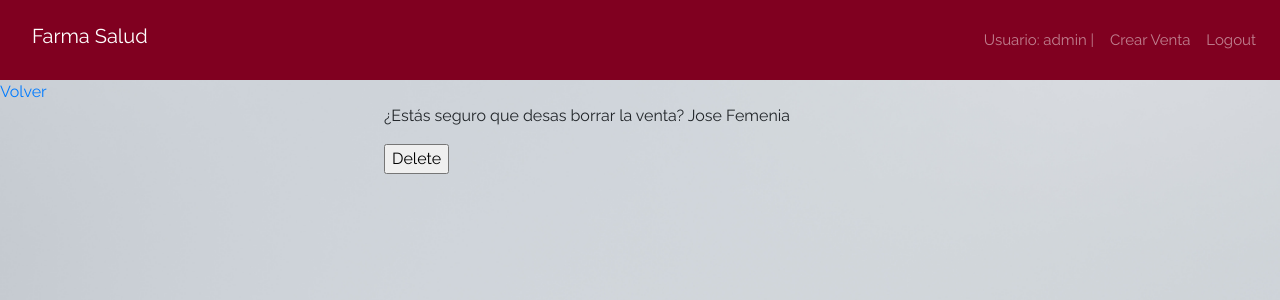
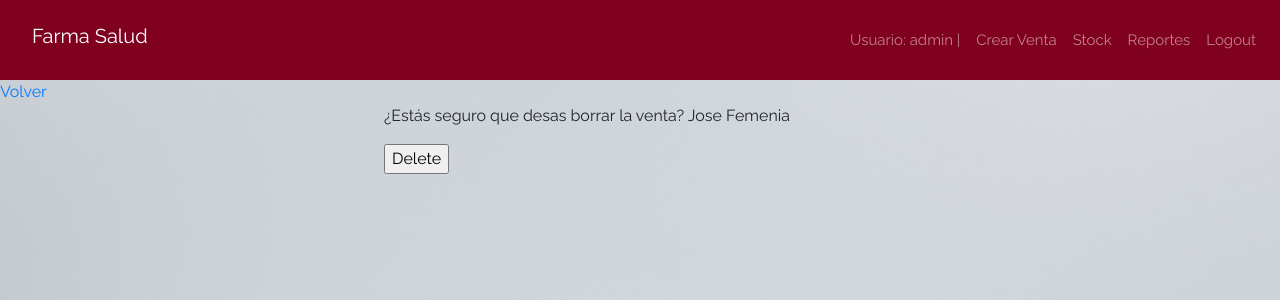
Before and after one commit to CristianF77/FarmaSalud, a Django app: page /cliente/delete/1/ in a window 1280 px wide. Shown: the top 300 px of the page. Run offline with Django 3.2, Linux system fonts and the light colour scheme; a user stored in the database is signed in; data comes from the database, SQL or seed files in the repository; both versions use the stored data as it was after the commit; some libraries are stand-ins or nearby versions.

Commit message:
RF1-Listo

```diff
--- a/GestionStock/settings.py
+++ b/GestionStock/settings.py
@@ -107,7 +107,7 @@ AUTH_PASSWORD_VALIDATORS = [
 
 LANGUAGE_CODE = 'en-us'
 
-TIME_ZONE = 'UTC'
+TIME_ZONE = 'America/Buenos_Aires'
 
 USE_I18N = True
 
--- a/app/views.py
+++ b/app/views.py
@@ -2,7 +2,7 @@ from django.shortcuts import redirect, render
 from django.http import HttpResponse, HttpResponseRedirect
 from .models import Producto, PersonalSucursal, Venta, Item, Cliente, Farmacia, User
 from .forms import ItemForm, VentaForm, AñadirStock, ClienteForm, BuscarClienteForm, SalesSearchForm, ReportForm, FarmaciaForm, BuscarProductoForm
-from .utils import calcularImporte, controlarStock, get_cliente_por_id, get_farmacia_por_id, get_vendedor_por_id, get_chart, render_to_pdf, controlar_dt
+from .utils import calcularImporte, controlarStock, get_cliente_por_id, get_farmacia_por_id, get_vendedor_por_id, get_chart, render_to_pdf, controlar_dt, reducirCantidad
 from django import forms
 from django.contrib.auth.decorators import login_required
 from django.contrib.auth.mixins import LoginRequiredMixin
@@ -85,6 +85,7 @@ def item_create(request, pk):
                         i = Item(producto=producto, cantidad=cantidad)
                         i.venta = vta
                         i.save()
+                        reducirCantidad(producto, cantidad)
 
                         if 'crear-otro' in request.POST:
                             print('crear-otro')
--- a/templates/app/base.html
+++ b/templates/app/base.html
@@ -28,6 +28,7 @@
               <a class="nav-link" href="">Usuario: {{user.username}}  |</a>
             </li>
             {% comment %} {% if permiso %} {% endcomment %}
+
               {% comment %} <li class="nav-item">
                 <a class="nav-link" href="{% url 'stock'%}">Stock</a>
               </li> {% endcomment %}
@@ -35,19 +36,17 @@
               <li class="nav-item">
                 <a class="nav-link" href="{% url 'cliente-list'%}">Crear Venta</a>
               </li>
-              {% comment %} {% endif %} {% endcomment %}
-              {% comment %} {% if not permiso%}
+
               <li class="nav-item">
-                <a class="nav-link" href="{% url 'stock-total'%}">Stock</a>
+                <a class="nav-link" href="{% url 'producto-list'%}">Stock</a>
               </li>
-              <li class="nav-item">
+              {% comment %} <li class="nav-item">
                 <a class="nav-link" href="{% url 'personal'%}">Personal</a>
-              </li>
-              <li class="nav-item">
+              </li> {% endcomment %}
               <li class="nav-item">
                 <a class="nav-link" href="{% url 'reportes'%}">Reportes</a>
               </li>
-              {% endif%} {% endcomment %}
+
               <li class="nav-item">
                 <a class="nav-link" href="{% url 'logout'%}">Logout</a>
               </li>
```
Also changed, not shown: db.sqlite3.
